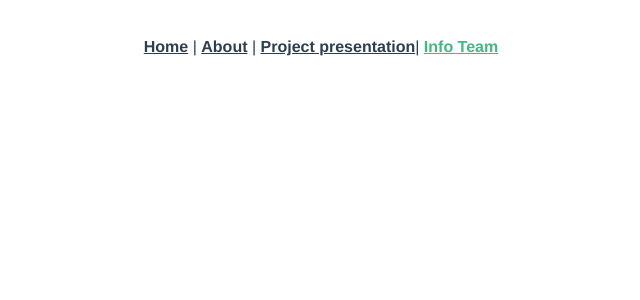
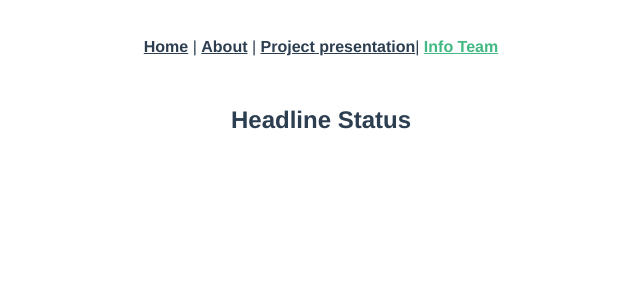
Before and after one commit to loleg/dribdat2_frontend, a Vue app: page /infoTeam in a window 1280 px wide. Shown: the top 300 px of the page, without its empty margins (319-959 px from the left). Built offline with nearby package versions, Linux system fonts and the light colour scheme.

Commit message:
Bug headline status

```diff
--- a/src/router.js
+++ b/src/router.js
@@ -27,10 +27,10 @@ export default new Router({
       component: () => import(/* webpackChunkName: "about" */ './views/ProjectPresentation.vue')
     },
 
-      {
+    {
           path: '/infoTeam',
           name: 'infoTeam',
           component: () => import(/* webpackChunkName: "about" */ './views/InfoTeam.vue')
-      },
+    },
   ]
 })
--- a/src/views/InfoTeam.vue
+++ b/src/views/InfoTeam.vue
@@ -1,6 +1,6 @@
 <template>
     <div class="infoTeam">
-        <HeadlineStatus title="Headline Status"></HeadlineStatus>
+        <HeadlineStatus status="Headline Status"></HeadlineStatus>
     </div>
 </template>
 
```
